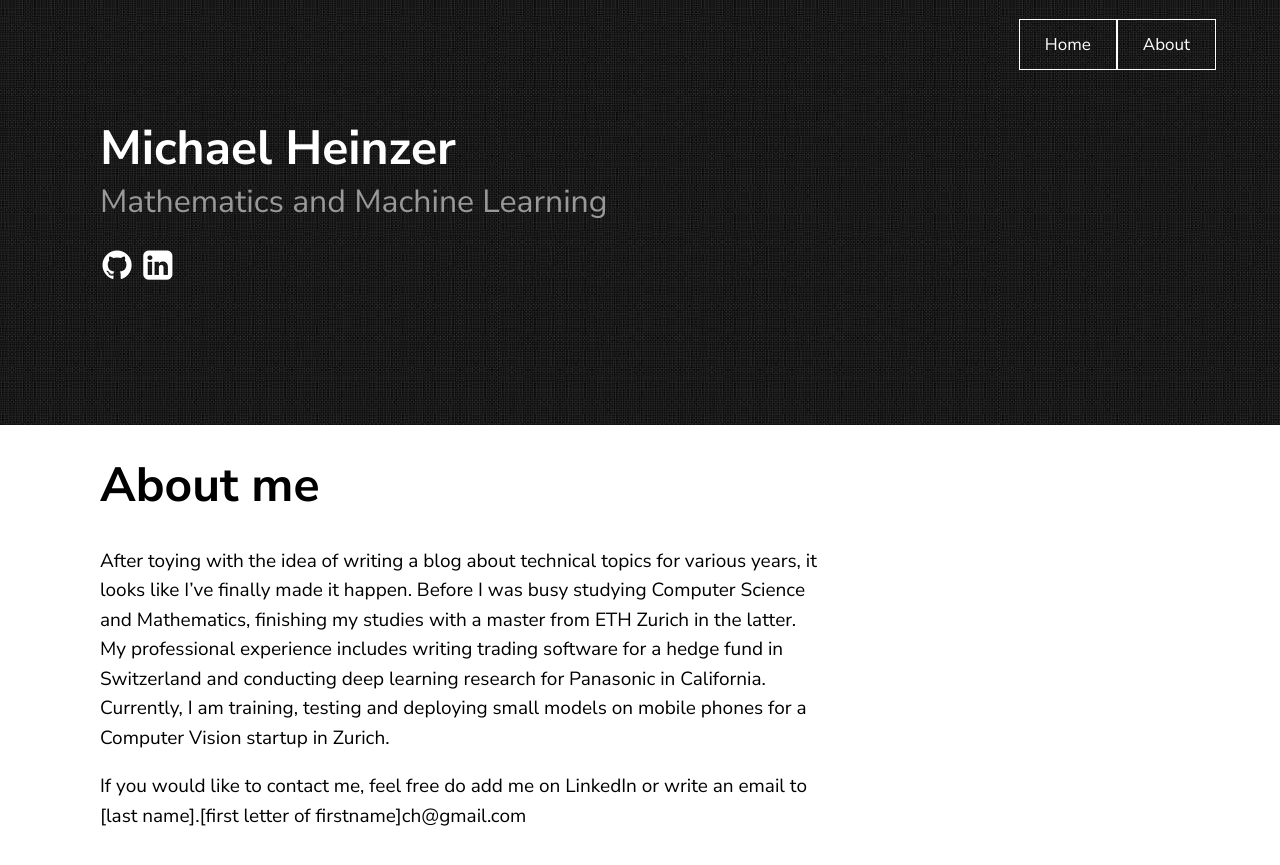
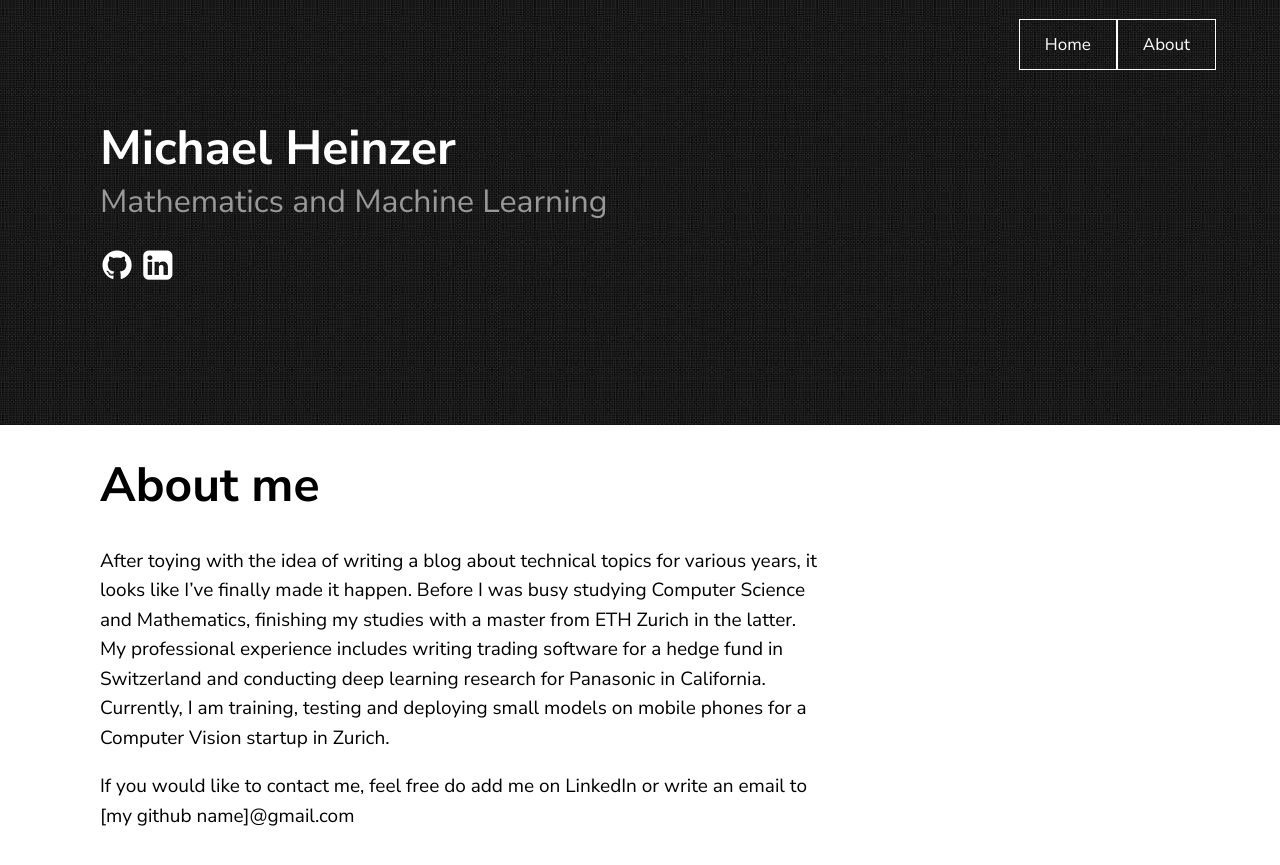
Before and after one commit to heinzermch/heinzermch.github.io, a Jekyll site: the page built from about.md, in a window 1280 px wide. Shown: the top 865 px of the page. Built offline with Jekyll 4.4.1, drawn with Linux system fonts in a browser that asks for light colours.

Commit message:
change email

```diff
--- a/about.md
+++ b/about.md
@@ -6,4 +6,4 @@ title: About me
 
 After toying with the idea of writing a blog about technical topics for various years, it looks like I've finally made it happen. Before I was busy studying Computer Science and Mathematics, finishing my studies with a master from ETH Zurich in the latter. My professional experience includes writing trading software for a hedge fund in Switzerland and conducting deep learning research for Panasonic in California. Currently, I am training, testing and deploying small models on mobile phones for a Computer Vision startup in Zurich.
 
-If you would like to contact me, feel free do add me on LinkedIn or write an email to [last name].[first letter of firstname]ch@gmail.com
+If you would like to contact me, feel free do add me on LinkedIn or write an email to [my github name]@gmail.com
```
